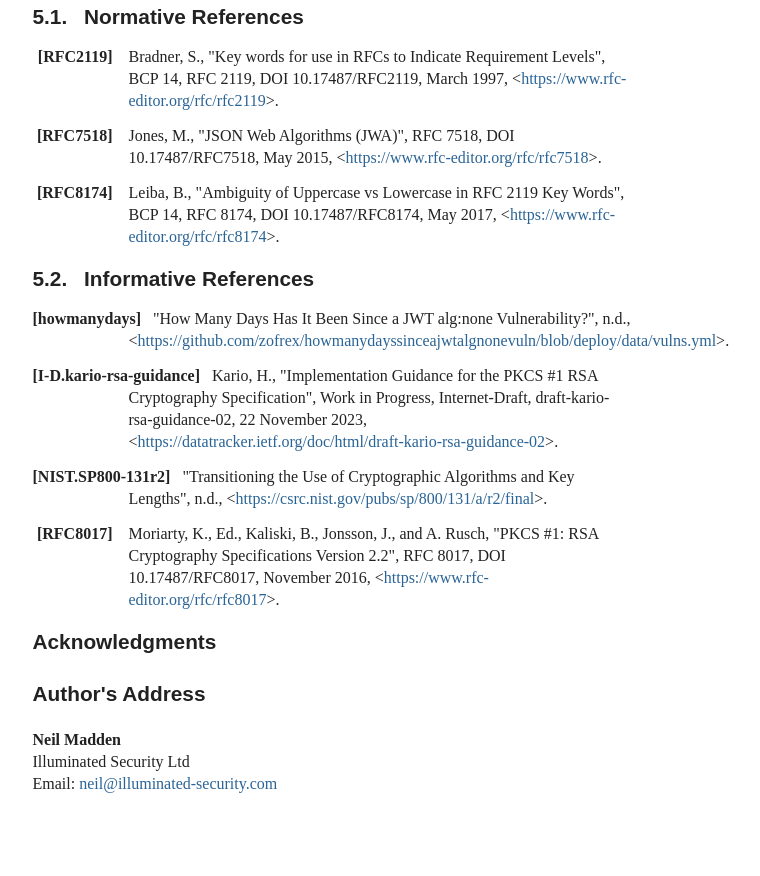
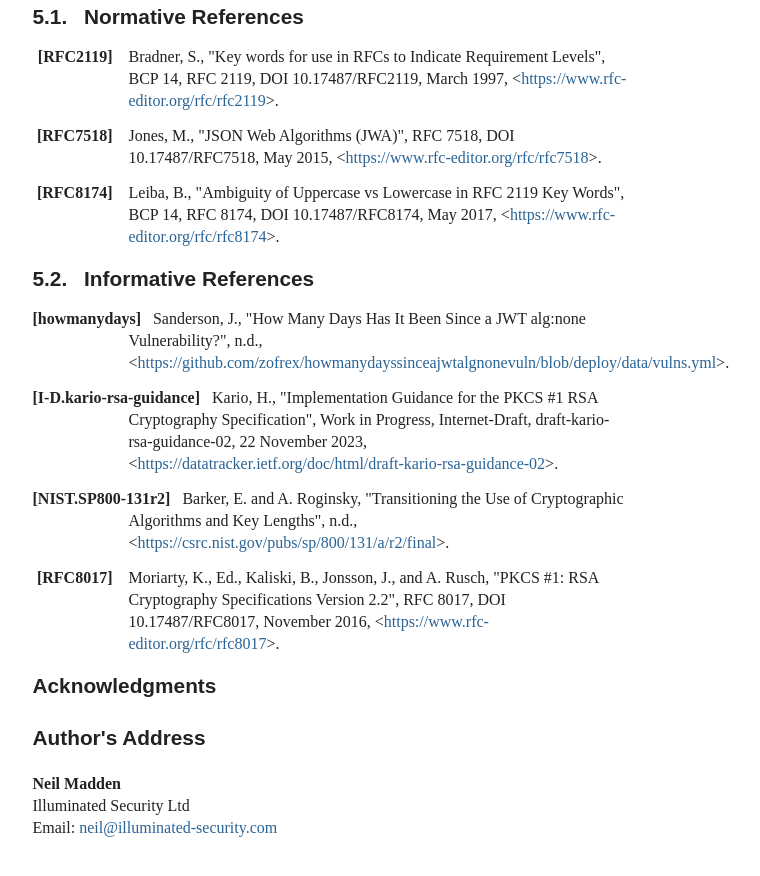
Before and after one commit to NeilMadden/jose-deprecate-none-rsa1_5, a plain HTML site: page draft-madden-jose-deprecate-none-rsa15.html in a window 1280 px wide. Shown: the part 2297-3173 px from the top of the page, without its empty margins (92-852 px from the left). Drawn offline with Linux system fonts and the light colour scheme; a web font is replaced by a local one.

Commit message:
Script updating gh-pages from b85a167. [ci skip]

```diff
--- a/draft-madden-jose-deprecate-none-rsa15.html
+++ b/draft-madden-jose-deprecate-none-rsa15.html
@@ -1306,7 +1306,7 @@ appear in all capitals, as shown here.<a href="#section-2-1" class="pilcrow">¶<
 <dl class="references">
 <dt id="howmanydays">[howmanydays]</dt>
         <dd>
-<span class="refTitle">"How Many Days Has It Been Since a JWT alg:none Vulnerability?"</span>, <span>n.d.</span>, <span>&lt;<a href="https://github.com/zofrex/howmanydayssinceajwtalgnonevuln/blob/deploy/data/vulns.yml">https://github.com/zofrex/howmanydayssinceajwtalgnonevuln/blob/deploy/data/vulns.yml</a>&gt;</span>. </dd>
+<span class="refAuthor">Sanderson, J.</span>, <span class="refTitle">"How Many Days Has It Been Since a JWT alg:none Vulnerability?"</span>, <span>n.d.</span>, <span>&lt;<a href="https://github.com/zofrex/howmanydayssinceajwtalgnonevuln/blob/deploy/data/vulns.yml">https://github.com/zofrex/howmanydayssinceajwtalgnonevuln/blob/deploy/data/vulns.yml</a>&gt;</span>. </dd>
 <dd class="break"></dd>
 <dt id="I-D.kario-rsa-guidance">[I-D.kario-rsa-guidance]</dt>
         <dd>
@@ -1314,7 +1314,7 @@ appear in all capitals, as shown here.<a href="#section-2-1" class="pilcrow">¶<
 <dd class="break"></dd>
 <dt id="NIST.SP800-131r2">[NIST.SP800-131r2]</dt>
         <dd>
-<span class="refTitle">"Transitioning the Use of Cryptographic Algorithms and Key Lengths"</span>, <span>n.d.</span>, <span>&lt;<a href="https://csrc.nist.gov/pubs/sp/800/131/a/r2/final">https://csrc.nist.gov/pubs/sp/800/131/a/r2/final</a>&gt;</span>. </dd>
+<span class="refAuthor">Barker, E.</span> and <span class="refAuthor">A. Roginsky</span>, <span class="refTitle">"Transitioning the Use of Cryptographic Algorithms and Key Lengths"</span>, <span>n.d.</span>, <span>&lt;<a href="https://csrc.nist.gov/pubs/sp/800/131/a/r2/final">https://csrc.nist.gov/pubs/sp/800/131/a/r2/final</a>&gt;</span>. </dd>
 <dd class="break"></dd>
 <dt id="RFC8017">[RFC8017]</dt>
       <dd>
```
Also changed, not shown: draft-madden-jose-deprecate-none-rsa15.txt.
